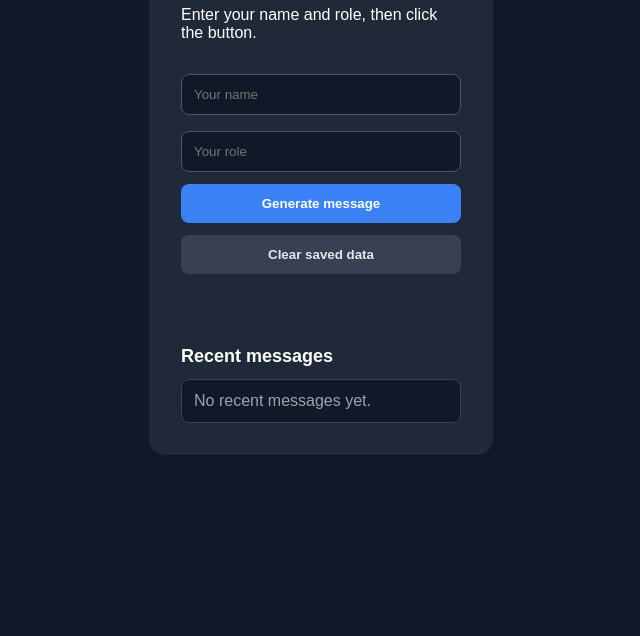
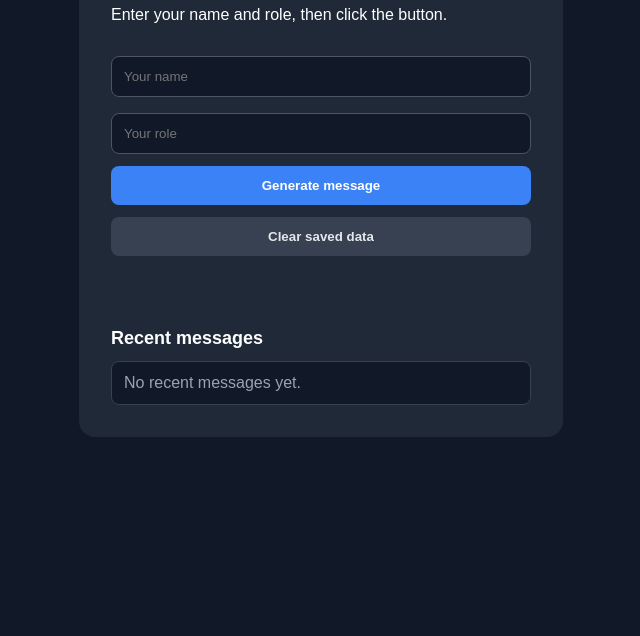
Before and after one commit to collouur/my-first-app, a plain HTML site: page index.html in a window 1280 px wide. Shown: the part 164-800 px from the top of the page, without its empty margins (319-959 px from the left). Drawn offline with Linux system fonts and the light colour scheme.

Commit message:
Increase max-width of .app to 420px

```diff
--- a/style.css
+++ b/style.css
@@ -7,7 +7,7 @@ body {
 }
 
 .app {
-  max-width: 280px;
+  max-width: 420px;
   margin: 80px auto;
   padding: 32px;
   background: #1f2937;
```
